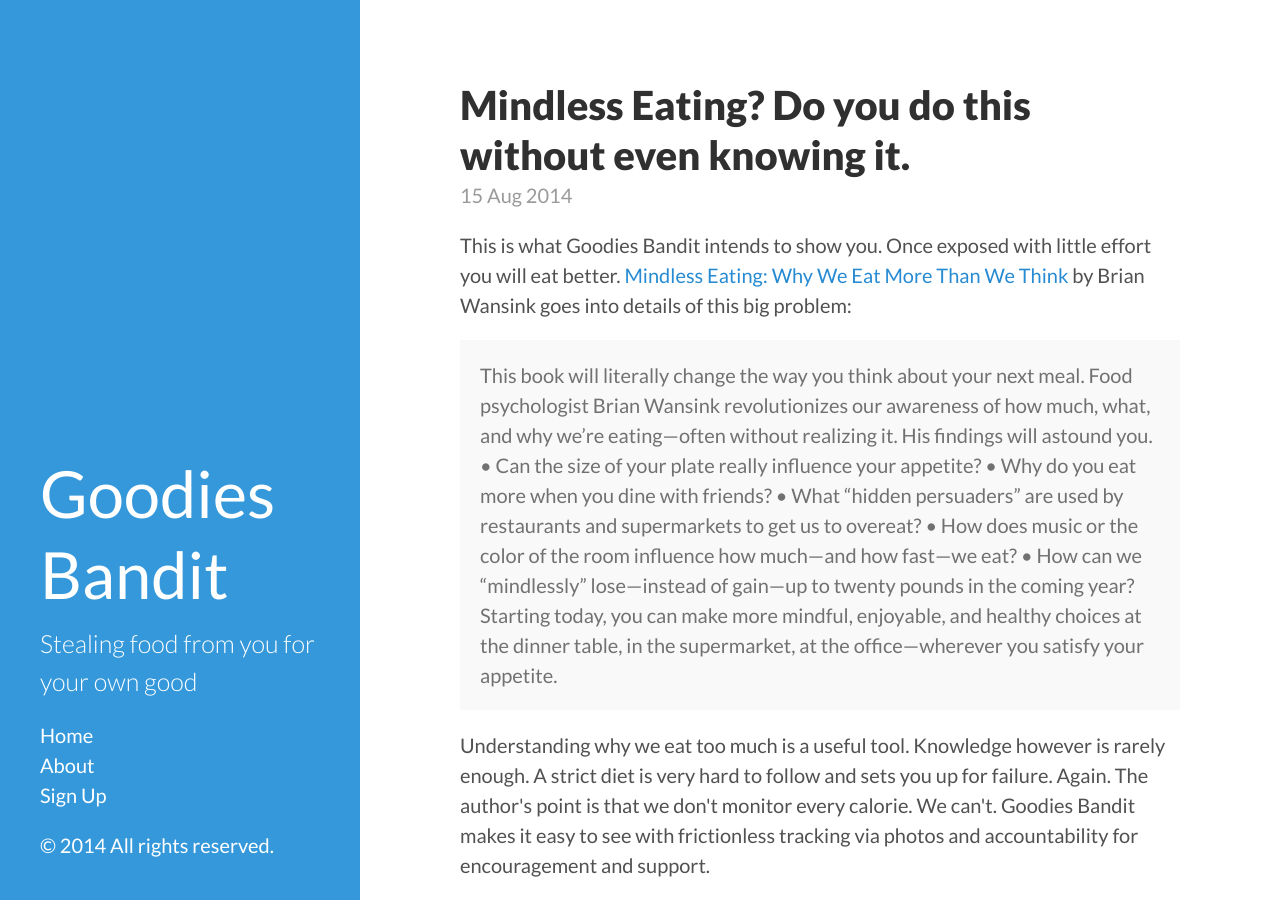
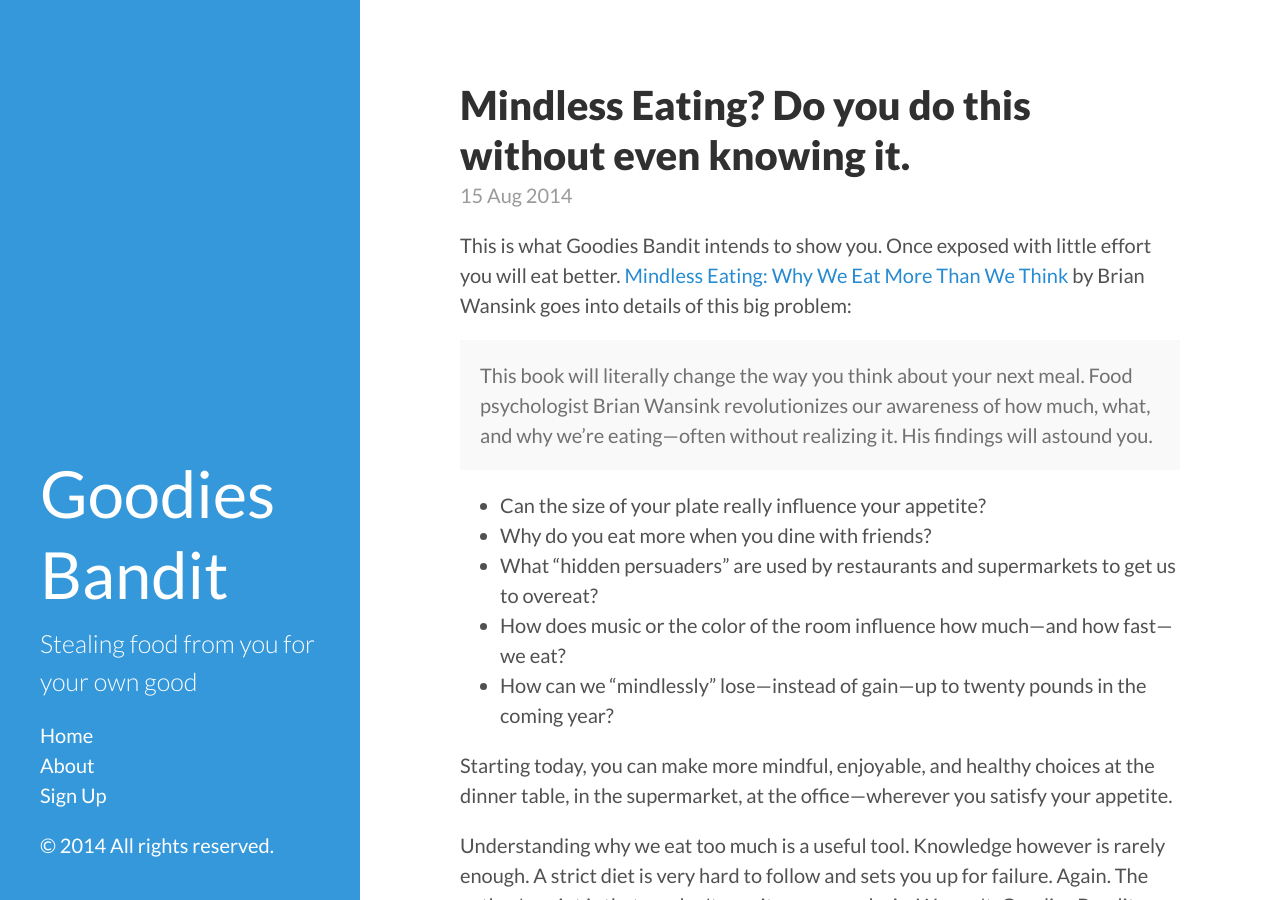
Before and after one commit to mgrowan/GoodiesBanditBlog, a Jekyll site: the page built from _posts/2014-08-15-Mindless-Eating.md, in a window 1280 px wide and 900 px high. Built offline with Jekyll 4.4.1, drawn with Linux system fonts in a browser that asks for light colours; Markdown is read by kramdown in place of the engine named in the settings.

Commit message:
Updated list

```diff
--- a/_posts/2014-08-15-Mindless-Eating.md
+++ b/_posts/2014-08-15-Mindless-Eating.md
@@ -8,13 +8,13 @@
 </p>
 <p class="message">
     This book will literally change the way you think about your next meal. Food psychologist Brian Wansink revolutionizes our awareness of how much, what, and why we’re eating—often without realizing it. His findings will astound you.
-
-    • Can the size of your plate really influence your appetite?
-    • Why do you eat more when you dine with friends?
-    • What “hidden persuaders” are used by restaurants and supermarkets to get us to overeat?
-    • How does music or the color of the room influence how much—and how fast—we eat?
-    • How can we “mindlessly” lose—instead of gain—up to twenty pounds in the coming year?
-
+    <ul>
+        <li>Can the size of your plate really influence your appetite?</li>
+        <li>Why do you eat more when you dine with friends?</li>
+        <li>What “hidden persuaders” are used by restaurants and supermarkets to get us to overeat?</li>
+        <li>How does music or the color of the room influence how much—and how fast—we eat?</li>
+        <li>How can we “mindlessly” lose—instead of gain—up to twenty pounds in the coming year?</li>
+    </ul>
     Starting today, you can make more mindful, enjoyable, and healthy choices at the dinner table, in the supermarket, at the office—wherever you satisfy your appetite.
 </p>
 <p>
```
